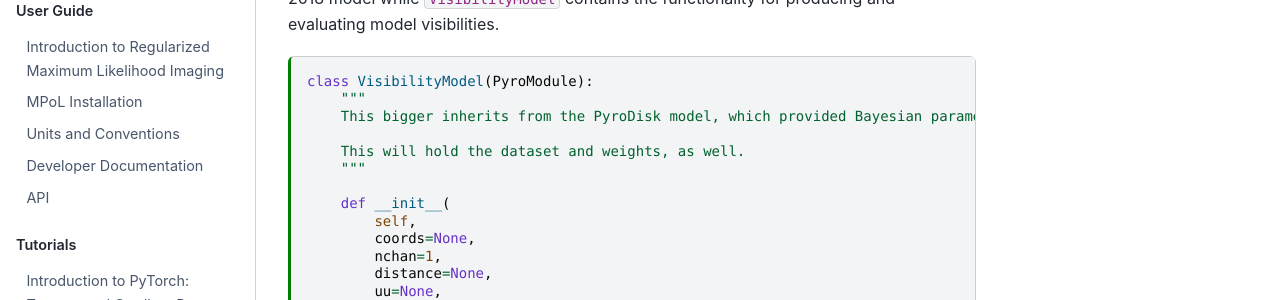
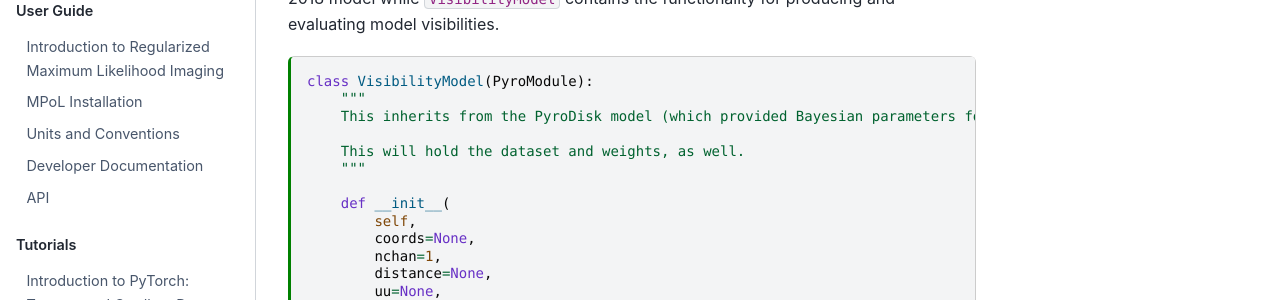
Before and after one commit to MPoL-dev/MPoL, a Sphinx documentation site: the page built from docs/large-tutorials/pyro.md, in a window 1280 px wide and 900 px high, scrolled down 12833 px. Shown: the part 152-452 px from the top of the window. Built offline with Sphinx 7.4.7 and the Sphinx Book theme 1.1.4, drawn with Linux system fonts in a browser that asks for light colours.

Commit message:
Update docs/large-tutorials/pyro.md
Co-authored-by: Jeff Jennings <jjennings1519@gmail.com>

````diff
--- a/docs/large-tutorials/pyro.md
+++ b/docs/large-tutorials/pyro.md
@@ -518,7 +518,7 @@
 ```{code-cell} ipython3
 class VisibilityModel(PyroModule):
     """
-    This bigger inherits from the PyroDisk model, which provided Bayesian parameters for the disk model, and extends it to carry the comparison all the way to the data, and evaluates a likelihood.
+    This inherits from the PyroDisk model (which provided Bayesian parameters for the disk model) and extends it to carry the comparison all the way to the data, evaluating a likelihood.
 
     This will hold the dataset and weights, as well.
     """
````
